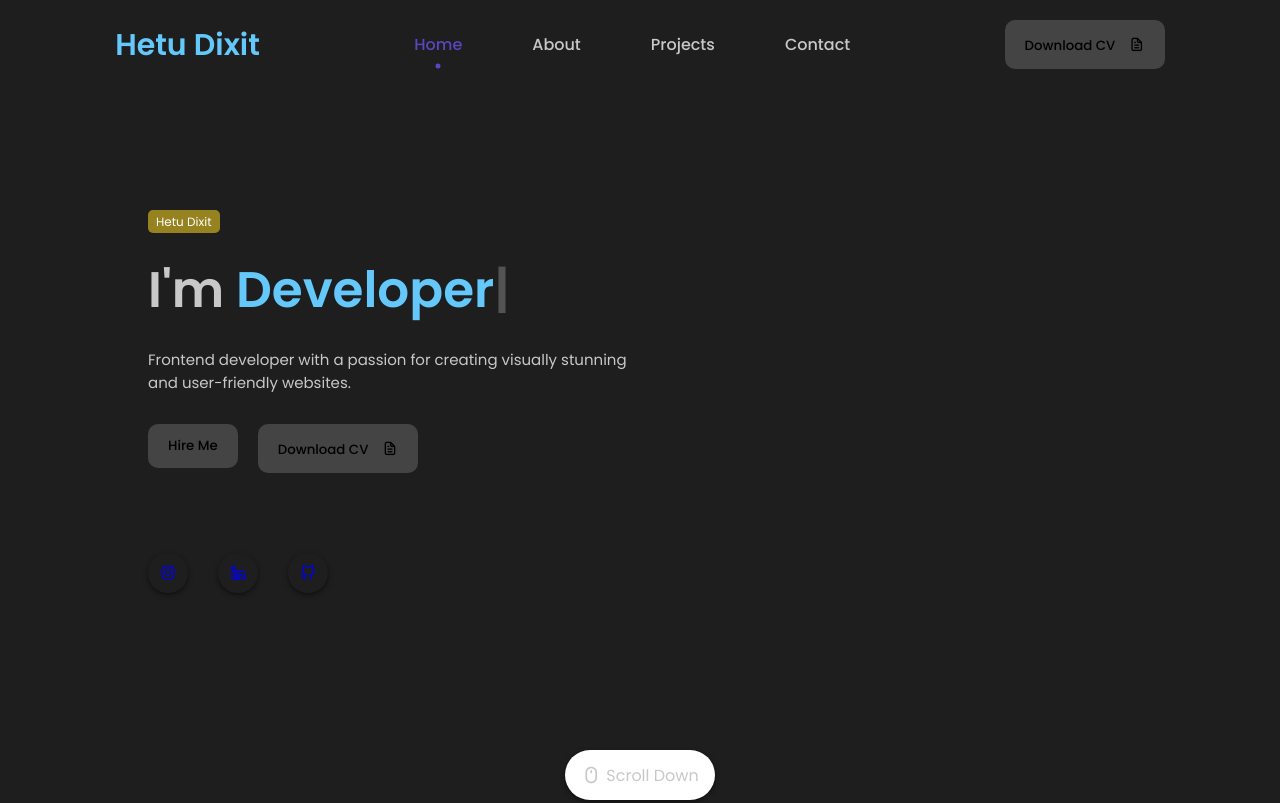
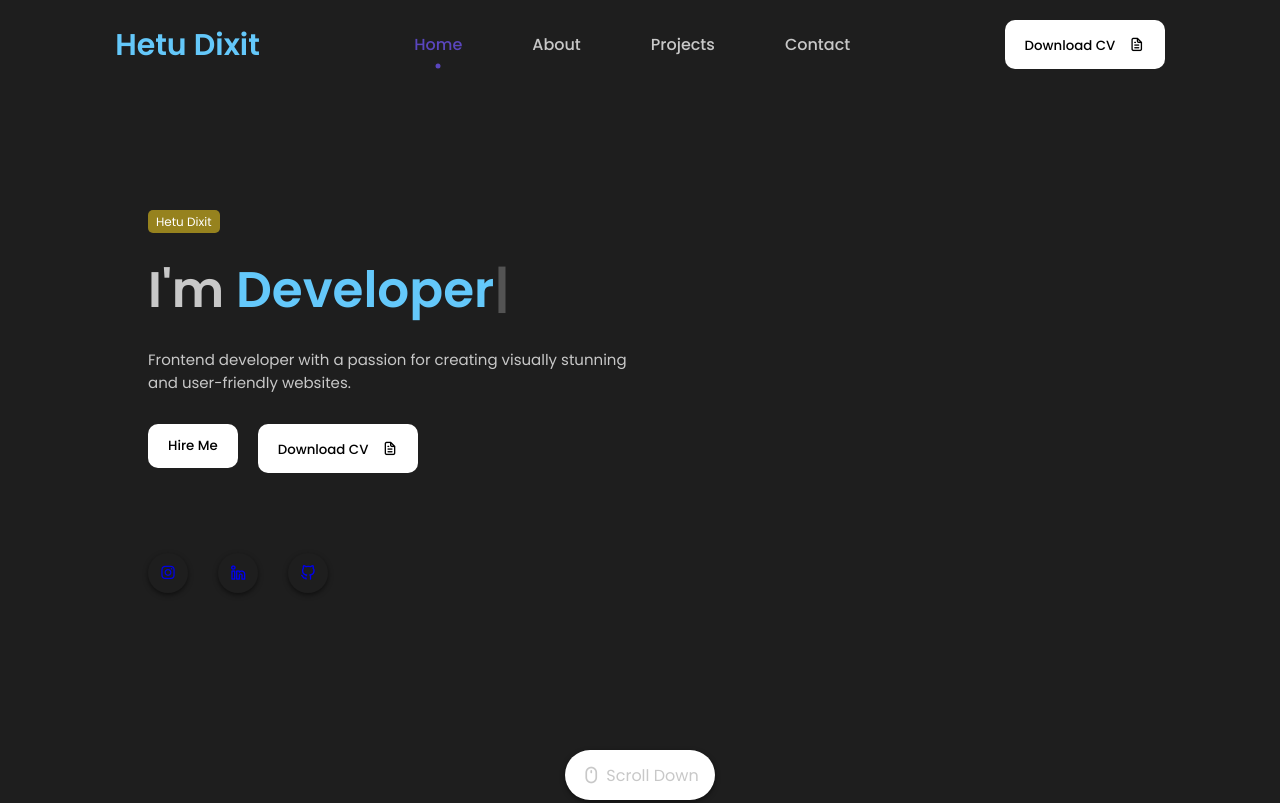
Before and after one commit to he2dixit/Portfolio, a plain HTML site: page index.html in a window 1280 px wide. Shown: the top 803 px of the page. Drawn offline with nearby package versions, Linux system fonts and the light colour scheme.

Commit message:
Update style.css

```diff
--- a/style.css
+++ b/style.css
@@ -39,7 +39,7 @@ html{
 .btn{
     font-weight: 500;
     padding: 12px 20px;
-    background: #444;
+    background: #FFFFFF;
     border: none;
     border-radius: 10px;
     cursor: pointer;
```
